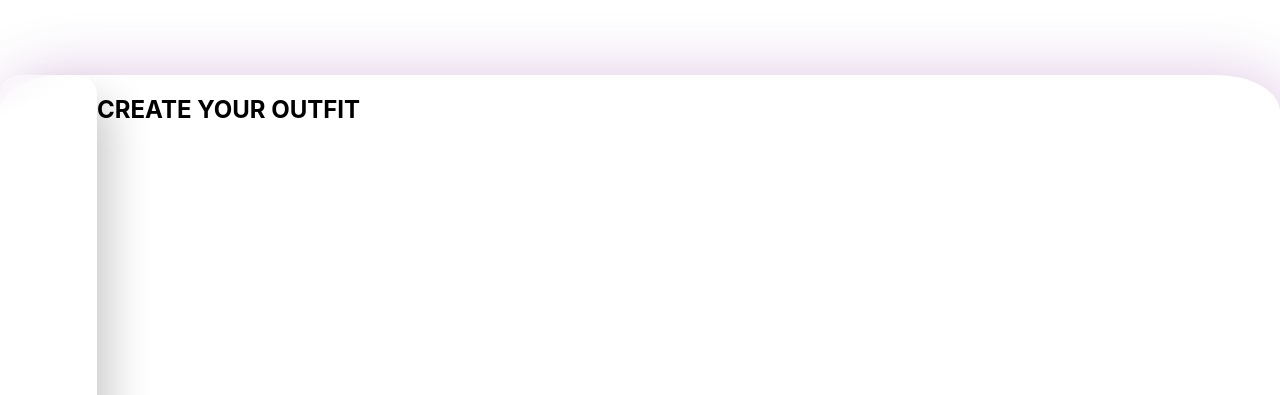
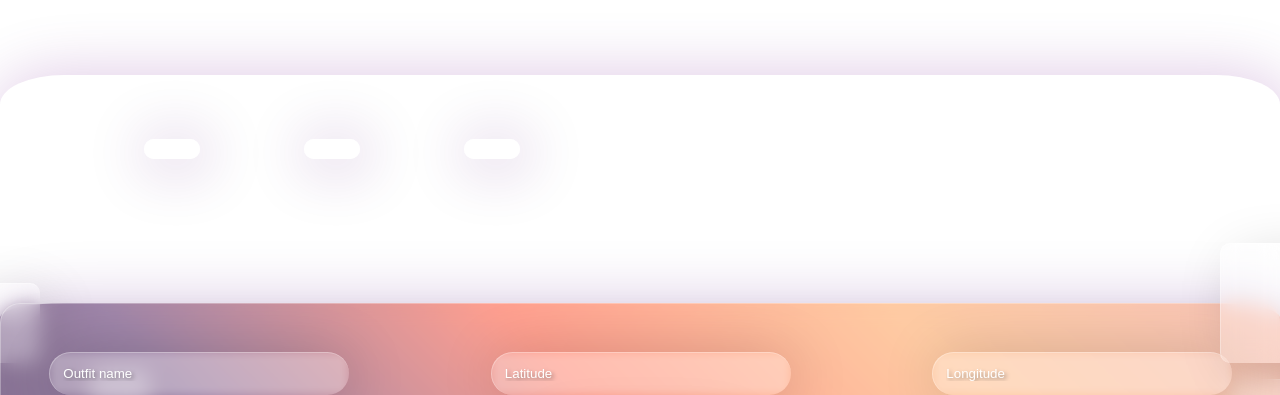
Before and after one commit to ellazondo/city_fits_frontend, a React (Create React App) app: page /OutfitCreator in a window 1280 px wide. Shown: the part 405-800 px from the top of the page. Built offline with nearby package versions, Linux system fonts and the light colour scheme; no server answers; the HTML template or start-up script is replaced by a standard one.

Commit message:
Updated css

```diff
--- a/src/components/OutfitCreator/OutfitForm/OutfitForm.jsx
+++ b/src/components/OutfitCreator/OutfitForm/OutfitForm.jsx
@@ -8,70 +8,130 @@ export default function OutfitForm({outfitFormTop, outfitFormBottom, outfitFormS
 
   return (
     <div className="new-outfit-form">
-      <form className='saved-outfit'>
-        <div className='box'>
-        <span className='imgBox'>
-          <picture ><img className="productcard-form" src={topLink} /></picture>
-        </span>
+<ul className="cards">
+  <li>
+    <a href="" className="card">
+    <picture ><img className="card__image" src={topLink} /></picture>
+      <div className="card__overlay">
+        <div className="card__header">
+          <div className="card__header-text">
+            <h3 className="card__title">Top</h3>
+          </div>
         </div>
+        <p className="card__description">Congrats, you picked a top!</p>
+      </div>
+    </a>
+  </li>
+  <li>
+    <a href="" className="card">
+    <picture ><img className="card__image" src={bottomLink} /></picture>
+      <div className="card__overlay">
+        <div className="card__header">
+          <div className="card__header-text">
+            <h3 className="card__title">Bottom</h3>
+          </div>
+        </div>
+        <p className="card__description">Yay, you chose a bottom!</p>
+      </div>
+    </a>
+  </li>
+  <li>
+    <a href="" className="card">
+    <picture ><img className="card__image" src={shoesLink}></img></picture>
+      <div className="card__overlay">
+        <div className="card__header">
+          <div className="card__header-text">
+            <h3 className="card__title">Shoes</h3>
+          </div>
+        </div>
+        <p className="card__description">Wow, you got shoes!</p>
+      </div>
+    </a>
+  </li>
+</ul>
 
-            <div className='box'>
-        <span className='imgBox'>
-          <picture ><img className="productcard-form" src={bottomLink} /></picture>
-        </span>
-        </div>
-
-
-            <div className='box'>
-        <span className='imgBox'>
-          <picture ><img className="productcard-form" src={shoesLink}></img></picture>
-        </span>
-        </div>
-      </form>
-
-        <h2 id='form-title'>CREATE YOUR OUTFIT</h2>
-
-      <div id='form-div'>
+    <div id='form-div'>
       <form id='outfit-form'>
+        <div className='inputs-div'>
         <input
+          className='form-input'
           type="text"
           name="name"
           placeholder="Outfit name"
         />
          <input
+          className='form-input'
           type="text"
           name="name"
           placeholder="Latitude"
         />
-                 <input
+        <input
+         className='form-input'
           type="text"
           name="name"
           placeholder="Longitude"
         />
+        </div>
+        <div>
         <button id='form-btn' type="save">Save Outfit</button>
-        {/* <p href="#">Don't have an account? Sign In</p> */}
+        </div>
+        <p href="#">Don't have an account? Sign In</p>
       </form>
 
 
-  <div class="drops">
-    <div class="drop drop-1"></div>
-    <div class="drop drop-2"></div>
-    <div class="drop drop-3"></div>
-    <div class="drop drop-4"></div>
-    <div class="drop drop-5"></div>
+  <div className="drops">
+    <div className="drop drop-1"></div>
+    <div className="drop drop-2"></div>
+    <div className="drop drop-3"></div>
+    <div className="drop drop-4"></div>
+    <div className="drop drop-5"></div>
   </div>
     </div>
-    </div>
-  );
+  </div>
+  )
 }
 
-      // <form onSubmit={handleSubmit}>
+    // <div className="new-outfit-form">
+    //   <form className='saved-outfit'>
+    //     <div className='box'>
+    //     <span className='imgBox'>
+    //       <picture ><img className="productcard-form" src={topLink} /></picture>
+    //     </span>
+    //     </div>
+
+    //         <div className='box'>
+    //     <span className='imgBox'>
+    //       <picture ><img className="productcard-form" src={bottomLink} /></picture>
+    //     </span>
+    //     </div>
+
+
+    //         <div className='box'>
+    //     <span className='imgBox'>
+    //       <picture ><img className="productcard-form" src={shoesLink}></img></picture>
+    //     </span>
+    //     </div>
+    //   </form>
+
+
+
+      // <div id='form-div'>
+      // <form id='outfit-form'>
       //   <input
       //     type="text"
       //     name="name"
       //     placeholder="Outfit name"
-      //     value={name}
-      //     onChange={(e) => setNewOutfitName(e.target.value)}
       //   />
-      //   <button type="save">Save Outfit</button>
+      //    <input
+      //     type="text"
+      //     name="name"
+      //     placeholder="Latitude"
+      //   />
+      //            <input
+      //     type="text"
+      //     name="name"
+      //     placeholder="Longitude"
+      //   />
+      //   <button id='form-btn' type="save">Save Outfit</button>
+      //   {/* <p href="#">Don't have an account? Sign In</p> */}
       // </form>
```
